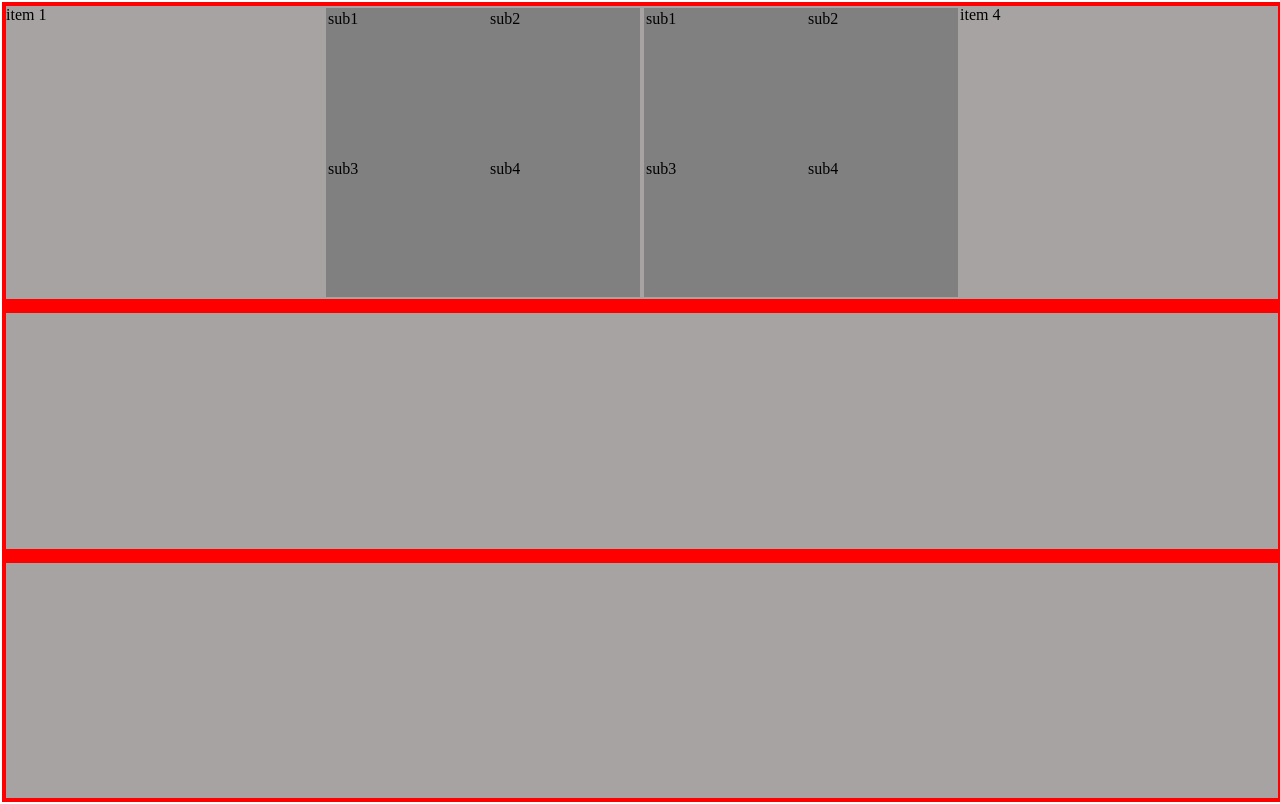
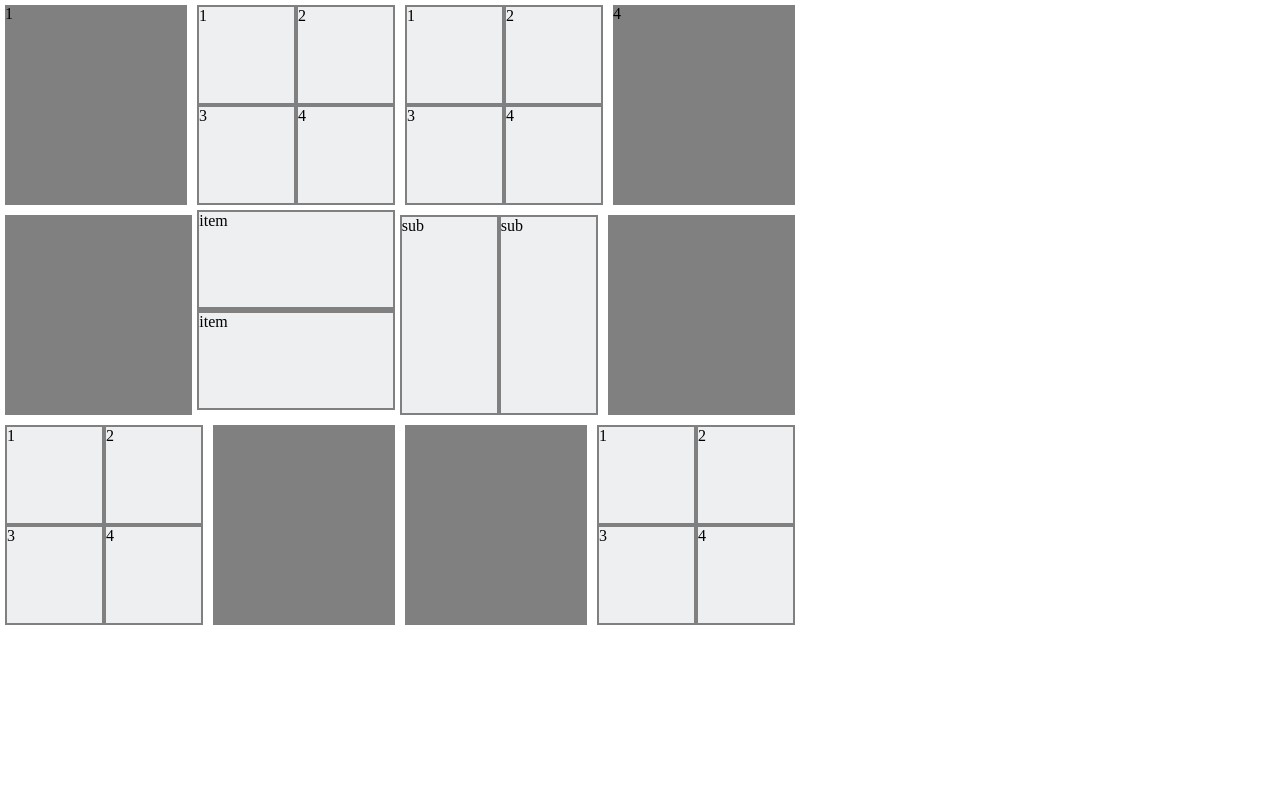
Before and after one commit to abdalluhyaseen/taskcss5, a plain HTML site: page tasks/task11.html in a window 1280 px wide. Drawn offline with Linux system fonts and the light colour scheme.

Commit message:
finish task12

```diff
--- a/style.css
+++ b/style.css
@@ -274,40 +274,114 @@ width: 350px;
 
 /* ############################################### */
 /* task 11 */
-.main11{
-    width: 100%;
-background-color: red;
+
+
+.main13{
     display: grid;
-height: 800px;
-grid-template-columns: repeat(4,auto-fill);
-grid-template-rows: repeat(3,auto-fill);
+  grid-template-columns: repeat(4,1fr);
+  width: 800px;
 
+
+    }
+
+    .main13{
+    display: grid;
+
+
+    }
+    .sub1{
+    background-color: gray;
+
+    height: 200px;
+    margin: 5px;
+  display: grid;
+   grid-template-columns: repeat(2,1fr);
+
+    }
+    .sub14{
+
+    background-color: rgb(237, 239, 240);
+    width: 95px;
     margin: 2px;
     }
 
-.item1{
+    .sub20{
+        background-color: rgb(237, 239, 240);
+    margin: 2px;
+    }
+
+    .sub112{
+        background-color: gray;
+
+        height: 200px;
+      gap: 2px;
       display: grid;
-gap:10px 10px;
-margin: 2px;
+       grid-template-rows: 1fr 1fr;
+
 
         }
-.item2{
-background-color: rgb(167, 163, 163);
+
+    .sub21{
+        background-color: rgb(237, 239, 240);
+
+    margin: 2px;
+    width: 95px;
+
+    }
+/* ############################################### */
+
+/* task 12 */
+
+.products{
     display: grid;
-grid-template-columns: repeat(4,1fr);
-margin: 2px;
-}
-.sub1{
-margin: 2px;
-gap: 5px;
+    grid-template-columns: repeat(4,auto);
+    gap: 10px;
+    width: 40%;
  }
 
-.item5{
-    margin: 2px;
-    gap: 10px;
-    background-color: gray;
-display: grid;
-grid-template-columns: repeat(2,1fr);
-grid-template-rows: repeat(2,1fr);
+ .product{
+     border: 2px solid;
+     width: 200px;
+     height:340px ;
+    border-radius: 10px;
+ }
+
+ .input{
+     text-align: center;
+     border-radius: 5px;
+     margin-top: 80px;
+ }
+
+ .img9{
+
+     text-align: center;
 
  }
+
+ .product1{
+     border: 2px solid;
+     width: 200px;
+     height:340px ;
+    border-radius: 10px;
+ }
+
+ .product2{
+     border: 2px solid;
+     width: 200px;
+     height:340px ;
+    border-radius: 10px;
+ }
+
+ .product3{
+     border: 2px solid;
+     width: 200px;
+     height:340px ;
+    border-radius: 10px;
+ }
+
+ .product4{
+     border: 2px solid;
+     width: 200px;
+     height:340px ;
+    border-radius: 10px;
+ }
--- a/tasks/task11.html
+++ b/tasks/task11.html
@@ -3,49 +3,64 @@
 <head>
     <meta charset="UTF-8">
     <meta name="viewport" content="width=device-width, initial-scale=1.0">
-    <title>task 11</title>
+    <title>Document</title>
     <link rel="stylesheet" href="../style.css">
 </head>
 <body>
-<div class="main11">
-    <div class="item1">
-<div class="item2">
-    <div>item 1</div>
-    <div class="item5">
-        <div class="sub1">sub1</div>
-        <div class="sub1">sub2</div>
-        <div class="sub1">sub3</div>
-        <div class="sub1">sub4</div>
+
+
+<div class="main12">
+    <div class="main13">
+        <div class="sub1">1</div>
+        <div class="sub1">
+              <div class="sub14">1</div>
+              <div class="sub14">2</div>
+              <div class="sub14">3</div>
+              <div class="sub14">4</div>
+        </div>
+        <div class="sub1">
+                <div class="sub14">1</div>
+                <div class="sub14">2</div>
+                <div class="sub14">3</div>
+                <div class="sub14">4</div>
+        </div>
+        <div class="sub1">4</div>
     </div>
-    <div class="item5">
-        <div class="sub1">sub1</div>
-        <div class="sub1">sub2</div>
-        <div class="sub1">sub3</div>
-        <div class="sub1">sub4</div>
+
+    <div class="main13">
+        <div class="sub1"></div>
+        <div class="sub112">
+            <div class="sub20">item</div>
+            <div class="sub20">item</div>
+        </div>
+        <div class="sub1">
+
+            <div class="sub21">sub</div>
+            <div class="sub21">sub</div>
+        </div>
+        <div class="sub1"></div>
     </div>
-    <div>item 4</div>
-</div>
-<div class="item2">
-    <div></div>
-    <div></div>
-    <div></div>
-    <div></div>
 
-</div>
-<div class="item2">
-    <div></div>
-    <div></div>
-    <div></div>
-    <div></div>
-
-</div>
-
+    <div class="main13">
+        <div class="sub1">
+                <div class="sub14">1</div>
+                <div class="sub14">2</div>
+                <div class="sub14">3</div>
+                <div class="sub14">4</div>
+        </div>
+        <div class="sub1"></div>
+        <div class="sub1"></div>
+        <div class="sub1">
+            <div class="sub14">1</div>
+            <div class="sub14">2</div>
+            <div class="sub14">3</div>
+            <div class="sub14">4</div
+        </div>
+    </div>
+    </div>
 </div>
 
 
 
-</div>
-
-
 </body>
 </html>
```
Also changed, not shown: tasks/task12.html (+58 -8 lines), images/12.jpg (added), images/13.jpg (added). Lines whose indentation alone changed are shown as unchanged.
